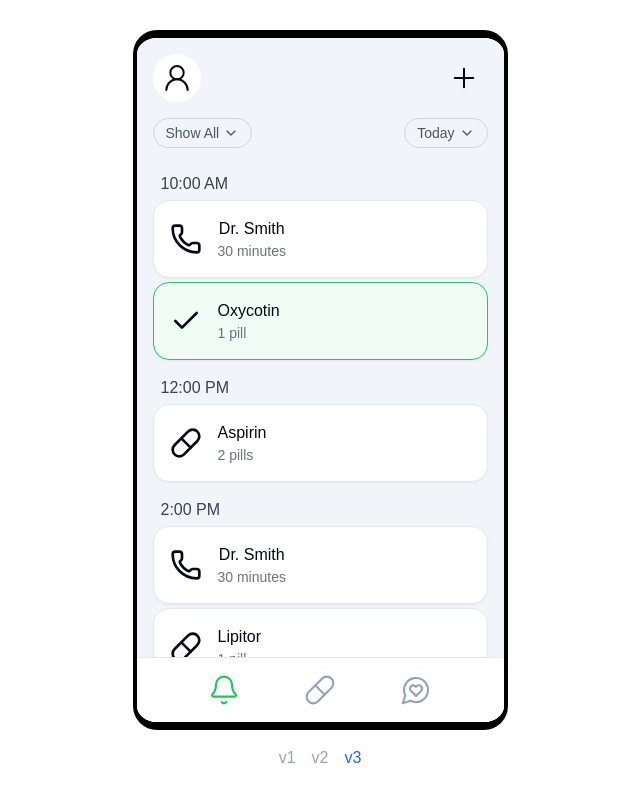
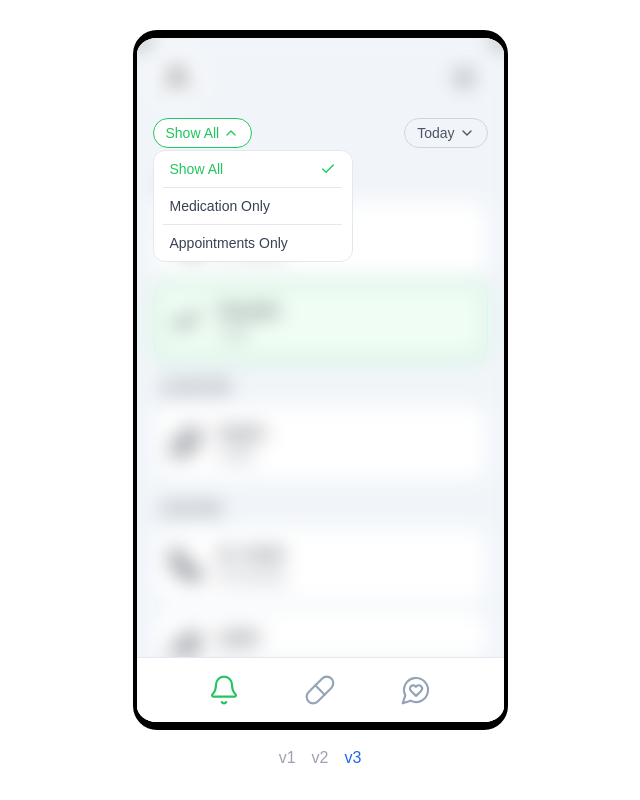
Before and after one commit to mahutt/Curo, a Next.js app: page /v3 in a window 1280 px wide. Both pictures are taken after a click on the button "Show All". Shown: the whole page, without its empty margins (320-960 px from the left). Built offline with nearby package versions, Linux system fonts and the light colour scheme.

Commit message:
Add reminder-filter

```diff
--- a/app/v3/date-filter.tsx
+++ b/app/v3/date-filter.tsx
@@ -48,6 +48,15 @@ export default function DateFilter() {
     setIsOpen(false)
   }
 
+  useEffect(() => {
+    const handleClickOutside = () => {
+      if (isOpen) setIsOpen(false)
+    }
+
+    document.addEventListener('click', handleClickOutside)
+    return () => document.removeEventListener('click', handleClickOutside)
+  }, [isOpen])
+
   return (
     <>
       <div className="relative z-20">
@@ -62,7 +71,7 @@ export default function DateFilter() {
         >
           {buttonLabel}
           <ChevronDown
-            className={`w-4 h-4 transition-transform duration-300 ease-in-out ${
+            className={`w-4 h-4 transition-transform duration-200 ease-in-out ${
               isOpen ? 'rotate-180' : ''
             }`}
           />
--- /dev/null
+++ b/app/v3/reminder-filter.tsx
@@ -0,0 +1,79 @@
+import { Check, ChevronDown } from 'lucide-react'
+import { useState, useEffect } from 'react'
+import { Button } from '@/components/ui/button'
+
+export default function ReminderFilter() {
+  const [isOpen, setIsOpen] = useState(false)
+  const [value, setValue] = useState<
+    'Show All' | 'Medication Only' | 'Appointments Only'
+  >('Show All')
+
+  const options = ['Show All', 'Medication Only', 'Appointments Only'] as const
+
+  useEffect(() => {
+    const handleClickOutside = () => {
+      if (isOpen) setIsOpen(false)
+    }
+
+    document.addEventListener('click', handleClickOutside)
+    return () => document.removeEventListener('click', handleClickOutside)
+  }, [isOpen])
+
+  return (
+    <>
+      <div className="relative z-20">
+        <button
+          onClick={(e) => {
+            e.stopPropagation()
+            setIsOpen(!isOpen)
+          }}
+          className={`text-sm font-medium border transition-all duration-200
+            ${
+              isOpen
+                ? 'text-green-500 border-green-500 bg-white'
+                : 'text-gray-600 border-gray-300'
+            } px-3 py-1 rounded-full flex items-center gap-1`}
+        >
+          {value}
+          <ChevronDown
+            className={`w-4 h-4 transition-transform duration-200 ease-in-out ${
+              isOpen ? 'rotate-180' : ''
+            }`}
+          />
+        </button>
+        <div
+          className={`absolute top-[105%] left-0 w-[200px] bg-white rounded-xl border transition-all duration-200 ${
+            !isOpen && 'pointer-events-none opacity-0'
+          }`}
+          onClick={(e) => e.stopPropagation()}
+        >
+          {options.map((option, index) => (
+            <div key={option}>
+              {index > 0 && <div className="border-t w-[90%] mx-auto"></div>}
+              <button
+                onClick={() => {
+                  setValue(option as any)
+                  setIsOpen(false)
+                }}
+                className={`flex justify-between items-center w-full px-4 py-2 text-left hover:bg-gray-50 text-sm ${
+                  value === option
+                    ? 'text-green-500 font-medium'
+                    : 'text-gray-700'
+                }`}
+              >
+                {option}
+                {value === option && <Check className="w-4 h-4 ml-2" />}
+              </button>
+            </div>
+          ))}
+        </div>
+      </div>
+      <div
+        className={`absolute inset-0 backdrop-blur-[10px] z-10 transition-all duration-200 ${
+          !isOpen && 'pointer-events-none opacity-0'
+        }`}
+        onClick={() => setIsOpen(false)}
+      ></div>
+    </>
+  )
+}
--- a/app/v3/reminder-tab.tsx
+++ b/app/v3/reminder-tab.tsx
@@ -10,16 +10,14 @@ import {
   useAppState,
 } from '@/context/app-state'
 import DateFilter from './date-filter'
+import ReminderFilter from './reminder-filter'
 
 const ReminderTab = () => {
   const { groupReminders, setDrawerObject } = useAppState()
   return (
     <>
       <div className="flex justify-between mb-6 px-4">
-        <button className="text-sm font-medium text-gray-600 px-3 py-1 rounded-full border border-gray-300 flex items-center gap-1">
-          Show All
-          <ChevronDown className="w-4 h-4" />
-        </button>
+        <ReminderFilter />
         <DateFilter />
       </div>
       <div className="flex-1 overflow-y-auto pb-4">
```
